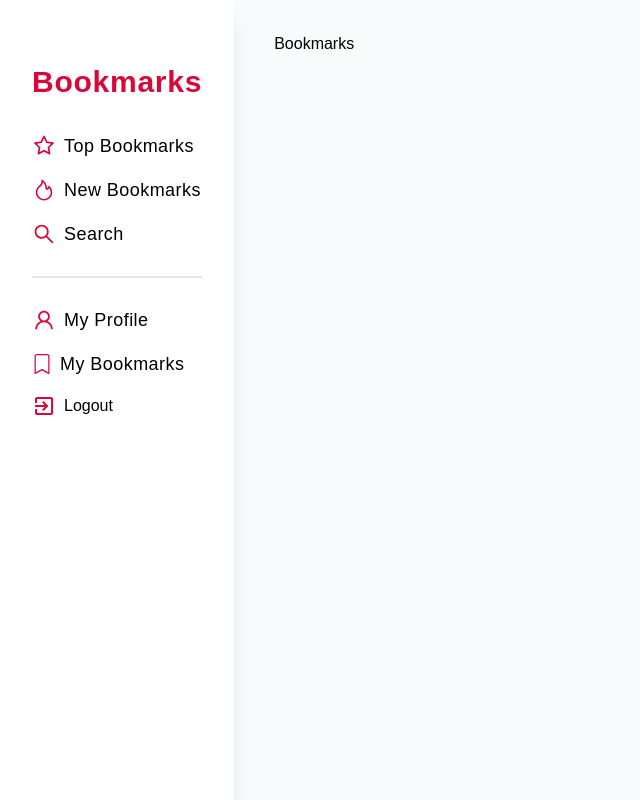
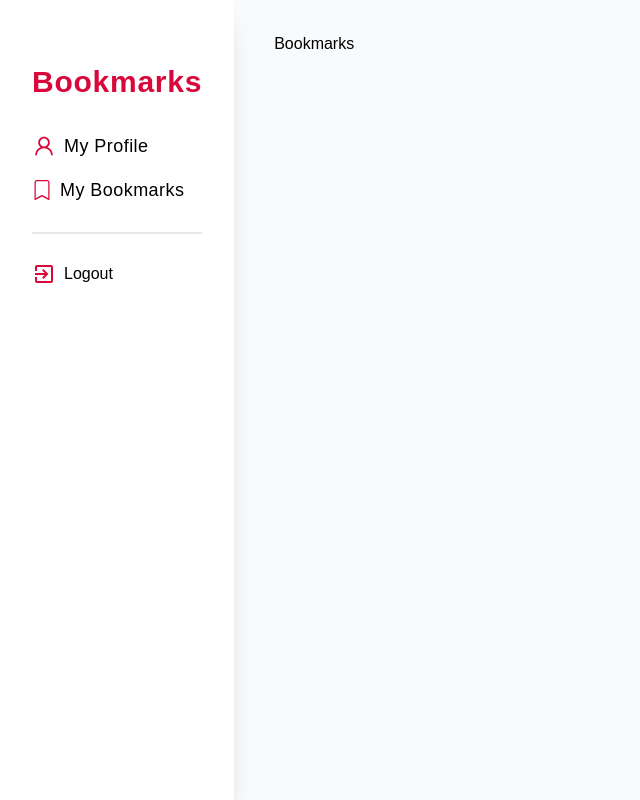
Before and after one commit to 0xOmarAdel/bookmarks, a React (Vite) app: page /bookmarks in a window 1280 px wide. Shown: the whole page, without its empty margins (0-640 px from the left). Built offline with nearby package versions, Linux system fonts and the light colour scheme; no server answers; sample sign-in values are in the browser's storage; a web font is replaced by a local one.

Commit message:
remove global links

```diff
--- a/src/components/Sidebar.tsx
+++ b/src/components/Sidebar.tsx
@@ -20,25 +20,6 @@
         <span>Bookmarks</span>
       </h3>
       <ul className='flex flex-row md:flex-col items-center md:items-start justify-evenly gap-4'>
-        <Link to='' className='text-lg tracking-wide'>
-          <li className='flex flex-row items-center gap-2'>
-            <AiOutlineStar className='text-2xl text-primaryRed' />
-            <span className='hidden md:block'>Top Bookmarks</span>
-          </li>
-        </Link>
-        <Link to='' className='text-lg tracking-wide'>
-          <li className='flex flex-row items-center gap-2'>
-            <AiOutlineFire className='text-2xl text-primaryRed' />
-            <span className='hidden md:block'>New Bookmarks</span>
-          </li>
-        </Link>
-        <Link to='' className='text-lg tracking-wide'>
-          <li className='flex flex-row items-center gap-2'>
-            <AiOutlineSearch className='text-2xl text-primaryRed' />
-            <span className='hidden md:block'>Search</span>
-          </li>
-        </Link>
-        <div className='hidden md:inline-block w-full h-0.5 bg-gray-200 my-3'></div>
         <Link to='/profile' className='text-lg tracking-wide'>
           <li className='flex flex-row items-center gap-2'>
             <AiOutlineUser className='text-2xl text-primaryRed' />
@@ -51,6 +32,7 @@
             <span className='hidden md:block'>My Bookmarks</span>
           </li>
         </Link>
+        <div className='hidden md:inline-block w-full h-0.5 bg-gray-200 my-3'></div>
         <li className='flex flex-row items-center gap-2 cursor-pointer' onClick={() => logoutHandler()}>
           <IoMdExit className='text-2xl text-primaryRed' />
           <span className='hidden md:block'>Logout</span>
```
